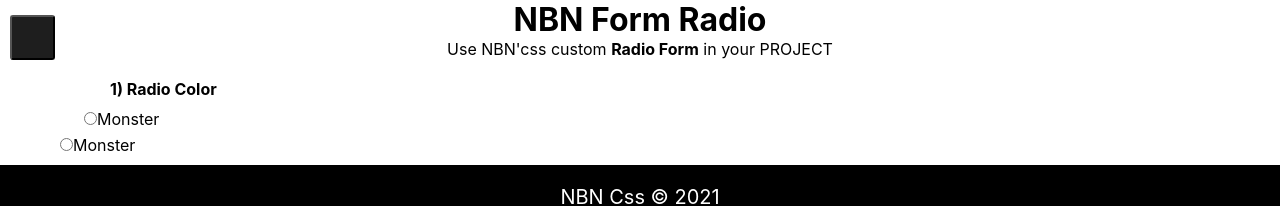
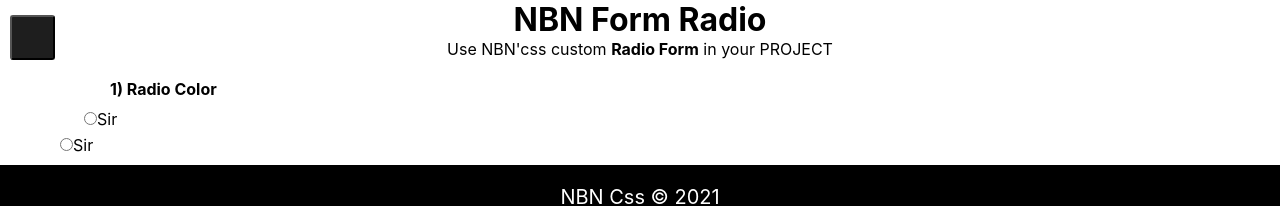
Before and after one commit to itsDigvijaysing/nbn_css_next, a Next.js app: page /form/radio in a window 1280 px wide. Shown: the top 206 px of the page. Built offline with nearby package versions, Linux system fonts and the light colour scheme; some icons are missing.

Commit message:
Working...

```diff
--- a/pages/about.js
+++ b/pages/about.js
@@ -80,15 +80,15 @@ const about = () => {
                             Digvijaysing Rajput
                         </div>
                         <div className={styles.image}>
-                            <img src="/user.jpg" alt="" height="150" width="100%" />
+                            <img src="/digvijaysing.jpg" alt="" height="150" width="100%" />
                         </div>
                         <div className={styles.social_link}>
                             <div className={styles.linkdin}>
-                                <a className={styles.linkdin_a} href="#" target="_blank"><i className="fab fa-linkedin"></i></a>
+                                <a className={styles.linkdin_a} href="https://www.linkedin.com/in/digvijaysing/" target="_blank"><i className="fab fa-linkedin"></i></a>
 
                             </div>
                             <div className={styles.github}>
-                                <a className={styles.github_a} href="#" target="_blank"><i className="fab fa-github"></i></a>
+                                <a className={styles.github_a} href="https://github.com/RoyalTechie" target="_blank"><i className="fab fa-github"></i></a>
                             </div>
                         </div>
                     </div>
--- a/pages/components/buttons.js
+++ b/pages/components/buttons.js
@@ -79,7 +79,7 @@ const buttons = () => {
 
                 <h3 className="fw-bold">Linear Button :- </h3>
                 <div className="container border border-dark p-3">
-                    <button onClick={() => alert("hello monster")} className={styles.NBNLinearButtonBlue}>SKY</button>
+                    <button onClick={() => alert("hello Sir")} className={styles.NBNLinearButtonBlue}>SKY</button>
                     <button className={styles.NBNLinearButtonYellow}>SUN</button>
                     <button className={styles.NBNLinearButtonGreen}>TREE</button>
                     <button className={styles.NBNLinearButtonRed}>BLOOD</button>
--- a/pages/contact.js
+++ b/pages/contact.js
@@ -1,7 +1,7 @@
 const contact = () => {
     return (
         <div>
-            <h3>hello monster this is contact page</h3>
+            <h3>hello this is contact page</h3>
         </div>
     )
 }
--- a/pages/form/radio.js
+++ b/pages/form/radio.js
@@ -13,11 +13,11 @@ const radio = () => {
                 <h4 className={styles.heading}>1) Radio Color</h4>
                 <div className={styles.nbn_check}>
                     <input type="radio" className={styles.nbn_chech_radio} />
-                    <label className={styles.nbn_chech_label}>Monster</label>
+                    <label className={styles.nbn_chech_label}>Sir</label>
                 </div>
                 <div>
                     <input type="radio" />
-                    <label>Monster</label>
+                    <label>Sir</label>
                 </div>
             </div>
         </>
```
Also changed, not shown: package.json (+9 -2 lines), public/digvijaysing.jpg (added), 1 other file (tests, documents, lock files or other folders).
